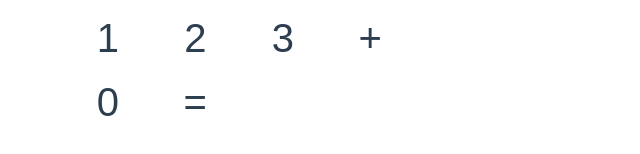
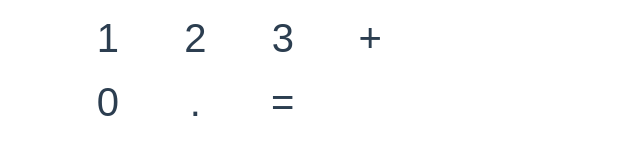
Before and after one commit to Cadu79/calculadora-app, a Vue app in the folder calculadora-app/: page / in a window 1280 px wide. Shown: the part 488-642 px from the top of the page, without its empty margins (0-640 px from the left). Built offline with nearby package versions, Linux system fonts and the light colour scheme.

Commit message:
Inclusão do ponto - 'Calculadora'.

```diff
--- a/calculadora-app/src/components/Calculadora.vue
+++ b/calculadora-app/src/components/Calculadora.vue
@@ -22,6 +22,7 @@
     <div>3</div>
     <div>+</div>
     <div>0</div>
+    <div>.</div>
     <div>=</div>
   </div>
 </template>
```
